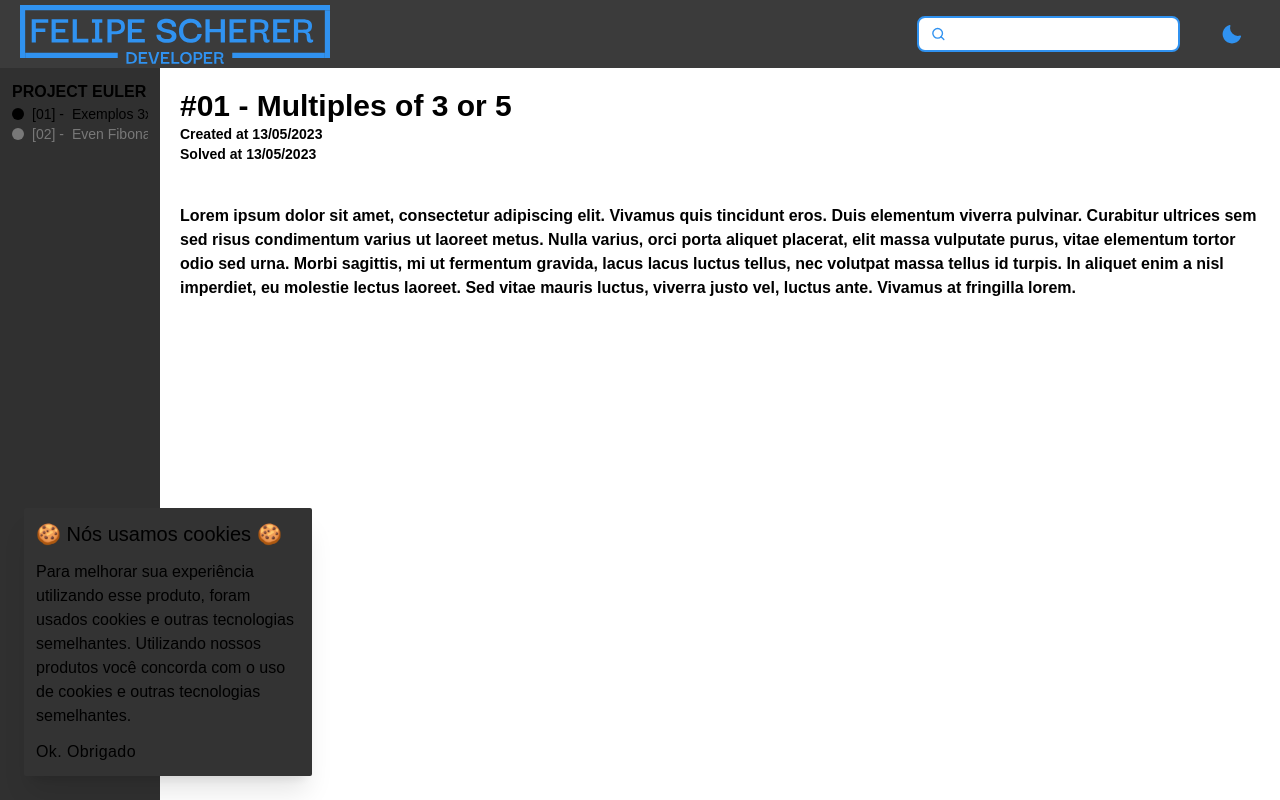
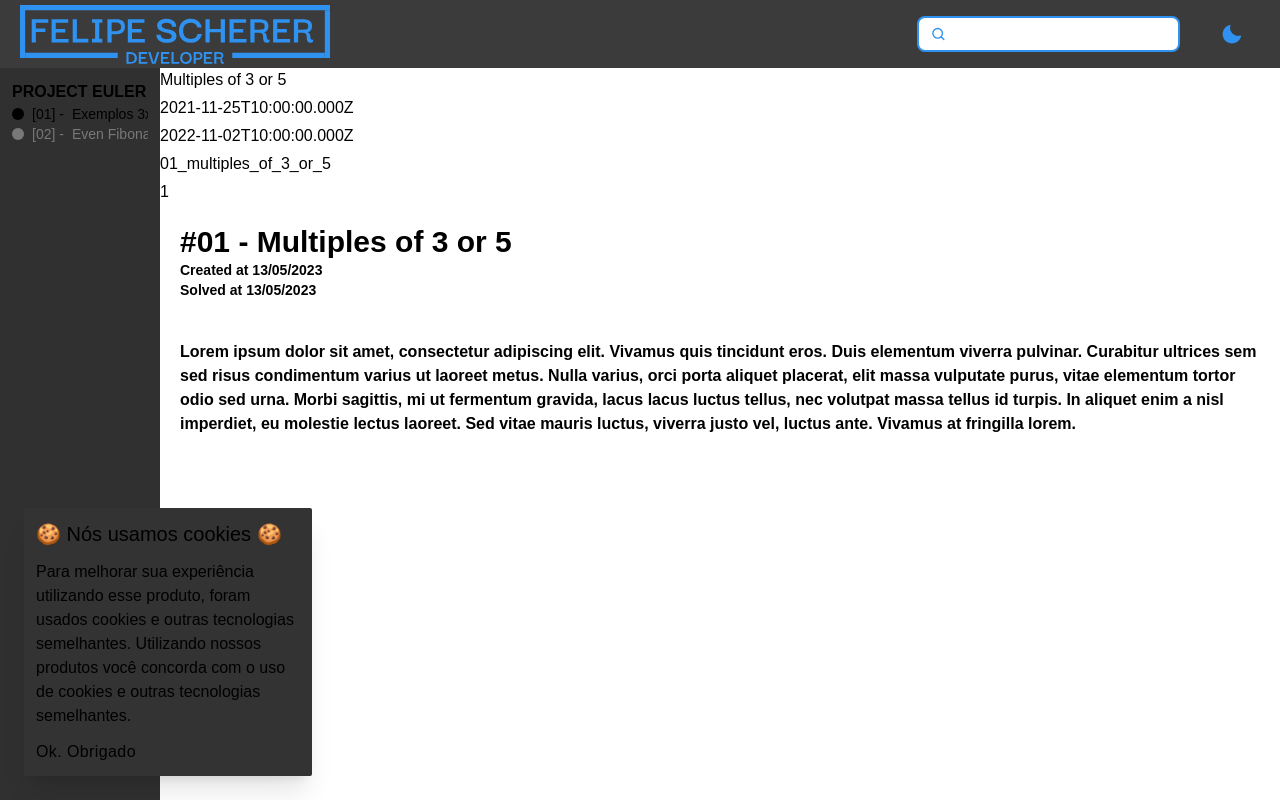
Before and after one commit to fescherer/project-euler, a Next.js app: page / in a window 1280 px wide. Built offline with nearby package versions, Linux system fonts and the light colour scheme; a web font is replaced by a local one.

Commit message:
:sparkles: feat: markdown files

```diff
--- a/package.json
+++ b/package.json
@@ -11,6 +11,7 @@
     "prepare": "husky install"
   },
   "dependencies": {
+    "@formatjs/intl-localematcher": "^0.2.32",
     "@radix-ui/react-separator": "^1.0.2",
     "@types/node": "20.1.2",
     "@types/react": "18.2.6",
@@ -19,16 +20,21 @@
     "clsx": "^1.2.1",
     "eslint": "8.40.0",
     "eslint-config-next": "13.4.1",
+    "gray-matter": "^4.0.3",
+    "markdown-to-jsx": "^7.2.0",
+    "negotiator": "^0.6.3",
     "next": "13.4.1",
     "phosphor-react": "^1.4.1",
     "postcss": "8.4.23",
     "react": "18.2.0",
     "react-dom": "18.2.0",
+    "react-syntax-highlighter": "^15.5.0",
     "tailwindcss": "3.3.2",
     "typescript": "5.0.4"
   },
   "devDependencies": {
     "@types/next": "^9.0.0",
+    "@types/react-syntax-highlighter": "^15.5.6",
     "@typescript-eslint/eslint-plugin": "^5.58.0",
     "eslint-config-prettier": "^8.8.0",
     "husky": "^8.0.3",
--- /dev/null
+++ b/problems/01_multiples_of_3_or_5.md
@@ -0,0 +1,25 @@
+---
+id: 1
+slug: 01_multiples_of_3_or_5
+created_at: '2021-11-25T10:00:00.000Z'
+solved_at: '2022-11-02T10:00:00.000Z'
+title: Multiples of 3 or 5
+difficult: 5
+---
+
+Este é um repositório que contém todos os projetos realizados durante o periodo de assinatura da plataforma [Alura](https://www.alura.com.br)
+
+<details>
+<summary>Mostrar solução</summary>
+
+<code>
+
+print('a')
+
+def my_function():
+  print("Hello from a function")
+
+
+</code>
+
+</details>
--- /dev/null
+++ b/src/@types/Metadata.ts
@@ -0,0 +1,8 @@
+export interface ProjectMetadata {
+  id: number
+  slug: string
+  created_at: string
+  solved_at: string
+  title: string
+  difficult: number
+}
--- /dev/null
+++ b/src/app/[slug]/page.tsx
@@ -0,0 +1,52 @@
+import { ProjectMetadata } from '@/@types/Metadata'
+import { getProjectsMetadata } from '@/utils/getProjectMetadata'
+import matter, { GrayMatterFile } from 'gray-matter'
+import fs from 'fs'
+import Markdown from 'markdown-to-jsx'
+import { getDateFormated } from '@/utils/getDateFormated'
+import { CodeMarkdown } from '@/components/Markdown/Code'
+
+type ProblemPageProps = {
+  params: { id: any; slug: string }
+}
+
+export const generateStaticParams = async () => {
+  const projects: ProjectMetadata[] = getProjectsMetadata('problems')
+  return projects.map((project) => ({
+    slug: project.slug
+  }))
+}
+
+async function getProject(slug: string): Promise<GrayMatterFile<string>> {
+  const file = `problems/${slug}.md`
+  const content = fs.readFileSync(file, 'utf8')
+
+  const matterResult = matter(content)
+  return matterResult
+}
+
+export default async function ProblemPage({ params }: ProblemPageProps) {
+  const project = await getProject(params.slug)
+
+  return (
+    <div className="flex flex-col gap-5 p-5">
+      <div className="flex flex-col gap-1 font-bold">
+        <h1 className="text-3xl">
+          {`#${project.data.id.toString().padStart(2, '0')} - ${
+            project.data.title
+          }`}
+        </h1>
+
+        <span className="text-xs">
+          {`Created at: ${getDateFormated(project.data.created_at)}`}
+        </span>
+        <span className="text-xs">
+          {`Solved at: ${getDateFormated(project.data.solved_at)}`}
+        </span>
+      </div>
+      <Markdown options={{ overrides: { code: { component: CodeMarkdown } } }}>
+        {project.content}
+      </Markdown>
+    </div>
+  )
+}
--- a/src/app/page.tsx
+++ b/src/app/page.tsx
@@ -1,10 +1,24 @@
 // import { ProblemList } from '@/features/ProblemList'
 import { ProblemPage } from '@/features/ProblemPage'
+import { getProjectsMetadata } from '@/utils/getProjectMetadata'
 
 export default function Home() {
+  const data = getProjectsMetadata('problems')
+  console.log(data)
   return (
     <>
       {/* <ProblemList /> */}
+      <div>
+        {data.map((item) => (
+          <div key={item.id} className="flex flex-col gap-1">
+            <span>{item.title}</span>
+            <span>{item.created_at}</span>
+            <span>{item.solved_at}</span>
+            <span>{item.slug}</span>
+            <span>{item.id}</span>
+          </div>
+        ))}
+      </div>
       <ProblemPage />
     </>
   )
--- /dev/null
+++ b/src/components/Markdown/Code/index.tsx
@@ -0,0 +1,26 @@
+'use client'
+
+import { appConfig } from '@/utils/config'
+import { useEffect, useState } from 'react'
+import { Prism as SyntaxHighlighter } from 'react-syntax-highlighter'
+import { vscDarkPlus, vs } from 'react-syntax-highlighter/dist/esm/styles/prism'
+
+export function CodeMarkdown({ children }: any) {
+  const [theme, setTheme] = useState('')
+
+  useEffect(() => {
+    const storagedTheme = window.localStorage.getItem(
+      `${appConfig.app_slug}:theme`
+    )
+    setTheme(storagedTheme ?? 'dark')
+  }, [])
+
+  return (
+    <SyntaxHighlighter
+      language="python"
+      style={theme === 'dark' ? vscDarkPlus : vs}
+    >
+      {children}
+    </SyntaxHighlighter>
+  )
+}
--- a/src/context/app.context.tsx
+++ b/src/context/app.context.tsx
@@ -1,12 +1,13 @@
 import { Children } from '@/@types/Util'
 import { SearchInputProvider } from './search.context'
 import { MobileMenuProvider } from './mobileMenu.context'
+import { ThemeProvider } from './theme.context'
 
 export default function AppContextProvider({ children }: Children) {
   const components: Array<
     | React.JSXElementConstructor<React.PropsWithChildren<unknown>>
     | (({ children }: Children) => JSX.Element)
-  > = [SearchInputProvider, MobileMenuProvider]
+  > = [SearchInputProvider, MobileMenuProvider, ThemeProvider]
 
   return (
     <>
--- /dev/null
+++ b/src/context/theme.context.tsx
@@ -0,0 +1,24 @@
+import { Children } from '@/@types/Util'
+import React from 'react'
+
+type ThemeType = {
+  theme: string
+  setTheme: React.Dispatch<React.SetStateAction<string>>
+}
+
+export const ThemeContext = React.createContext<ThemeType>({
+  theme: '',
+  setTheme: () => null
+})
+
+export const ThemeProvider = ({ children }: Children) => {
+  const [theme, setTheme] = React.useState<string>('')
+
+  return (
+    <ThemeContext.Provider value={{ theme, setTheme }}>
+      {children}
+    </ThemeContext.Provider>
+  )
+}
+
+export const useThemeContext = () => React.useContext(ThemeContext)
--- /dev/null
+++ b/src/utils/getDateFormated.ts
@@ -0,0 +1,23 @@
+const fullMonth = [
+  'January',
+  'February',
+  'March',
+  'April',
+  'May',
+  'June',
+  'July',
+  'August',
+  'September',
+  'October',
+  'November',
+  'December'
+]
+
+export function getDateFormated(date: string) {
+  const dateobj = new Date(date)
+
+  return `${dateobj.getFullYear()}, ${fullMonth[dateobj.getMonth()]}, ${dateobj
+    .getDate()
+    .toString()
+    .padStart(2, '0')}`
+}
--- /dev/null
+++ b/src/utils/getProjectMetadata.ts
@@ -0,0 +1,23 @@
+import fs from 'fs'
+import matter from 'gray-matter'
+import { ProjectMetadata } from '@/@types/Metadata'
+
+export function getProjectsMetadata(folder: string): ProjectMetadata[] {
+  const files = fs.readdirSync(folder)
+  const markdownProjects = files.filter((file) => file.endsWith('.md'))
+
+  const projects = markdownProjects.map((fileName) => {
+    const fileContent = fs.readFileSync(`${folder}/${fileName}`, 'utf-8')
+    const matterResults = matter(fileContent)
+    return {
+      id: matterResults.data.id,
+      slug: matterResults.data.slug,
+      created_at: matterResults.data.created_at,
+      solved_at: matterResults.data.solved_at,
+      title: matterResults.data.title,
+      difficult: matterResults.data.difficult
+    }
+  })
+
+  return projects
+}
```
Also changed, not shown: 1 other file (tests, documents, lock files or other folders).
